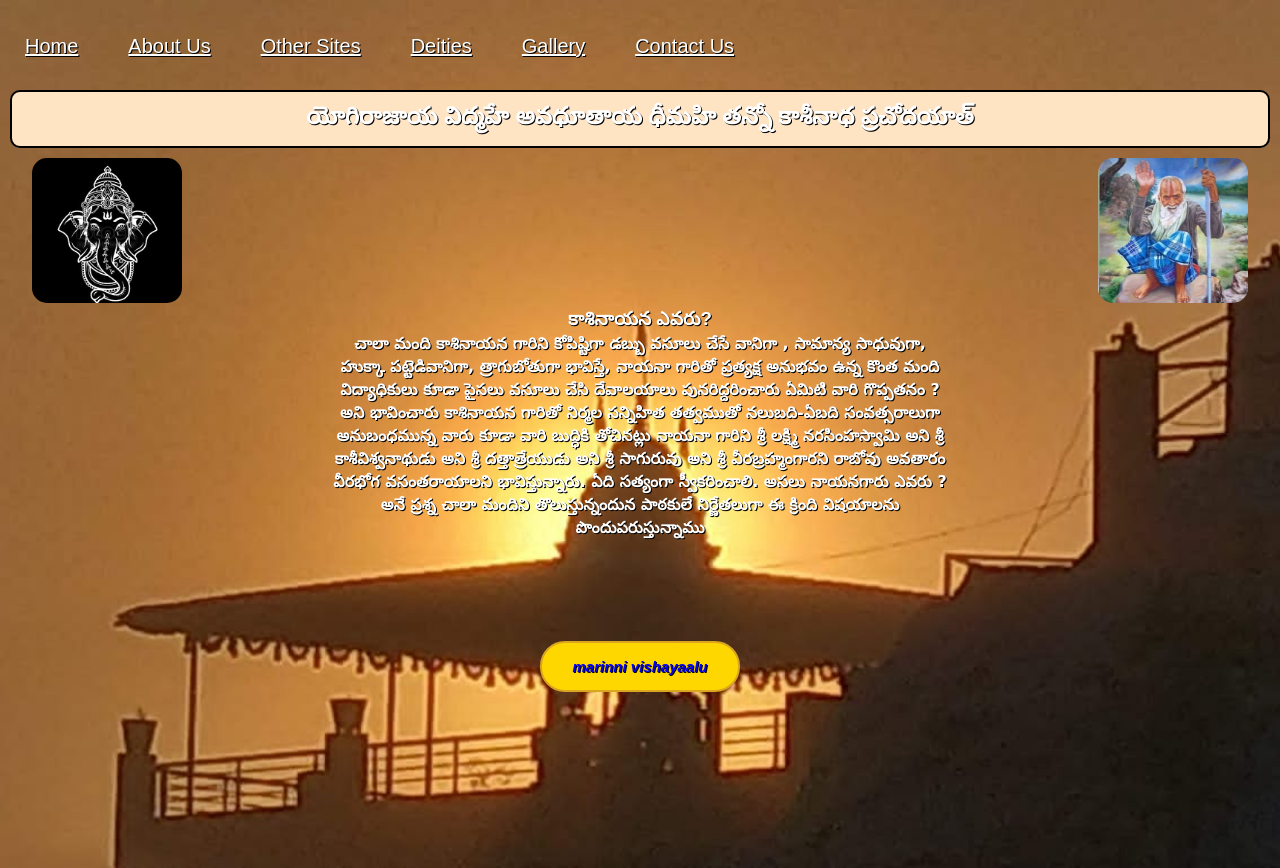
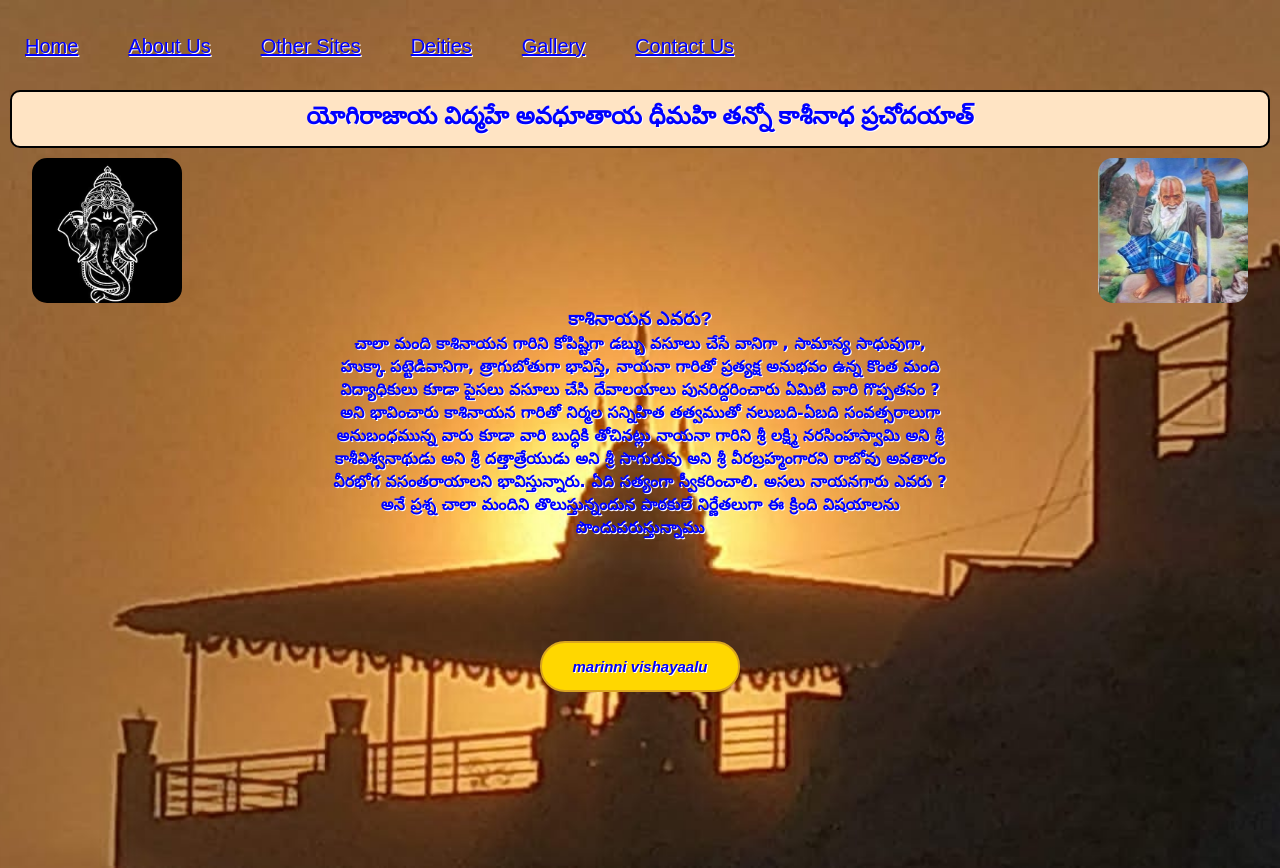
Before and after one commit to sdhar0346/Ashram, a plain HTML site: page index.html in a window 1280 px wide. Drawn offline with Linux system fonts and the light colour scheme.

Commit message:
Update slider-style.css
Changed color to blue, shadow to white

```diff
--- a/S/slider-style.css
+++ b/S/slider-style.css
@@ -3,9 +3,9 @@
     padding: 0;
     font-family: sans-serif;
     /*color: white;*/
-    color: white;
+    color: blue;
     text-shadow:
-        1px 1px 0 #000;
+        1px 1px 0 #FFF;
         /*1px -1px 0 #000,
         -1px 1px 0 #000,
         1px 1px 0 #000; */
```
